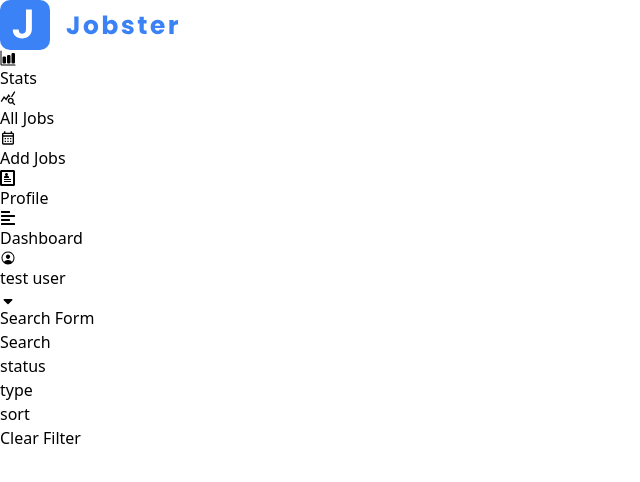
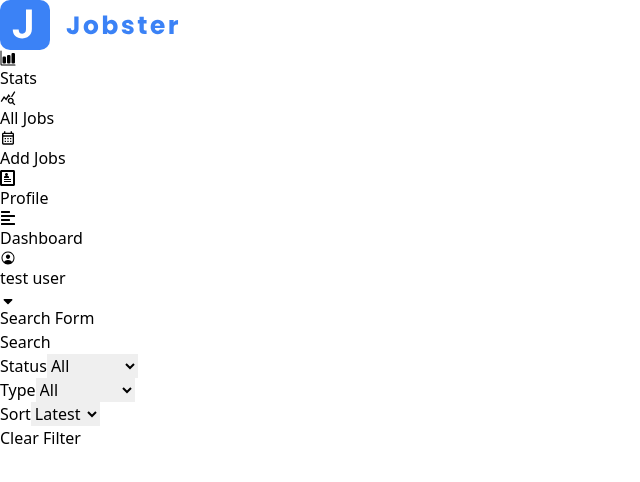
Before and after one commit to paulayuba/Jobster-development, a React (Vite) app: page /dashboard/alljobs in a window 1280 px wide. Shown: the top 482 px of the page, without its empty margins (0-640 px from the left). Built offline with nearby package versions, Linux system fonts and the light colour scheme.

Commit message:
handle input in the addjob alljob

```diff
--- a/src/Component/AddJobs.jsx
+++ b/src/Component/AddJobs.jsx
@@ -1,74 +1,106 @@
-import React from 'react'
-import { Outlet } from 'react-router-dom'
+import React, { useState } from "react";
+import { Outlet } from "react-router-dom";
+
+
 
 const AddJobs = () => {
+  const [AddJobs,setAddJobs] = useState("")
+  const [Position,setPosition] = useState("")
+  const [ Company,setCompany] = useState("")
+  const [JobLocation,setJobLocation] = useState("")
+  const [Status,setStatus] = useState("")
+  const [JobType,setJobType] = useState("")
   return (
-      <div className='px-10'>
+    <div className="px-10">
       <Outlet />
-      <div className='bg-white rounded shadow-md w-full h-60 py-1 px-8'>
+      <div className="bg-white rounded shadow-md w-full h-60 py-1 px-8">
         <div className="py-4 px-6 font-normal text-2xl">
           <p>Add Job</p>
         </div>
-        <form className="flex flex-cols-2 space-x-4 py-1 flex-wrap items-center py-">
+        <form className="flex flex-cols-2 space-x-4 py-1 flex-wrap items-center">
+          {/* Position */}
           <div className="mb-4">
             <label htmlFor="search1" className="block mb-2 text-gray-500">
               Position
             </label>
             <input
-              id="search"
+              id="search1"
               type="text"
               placeholder=""
               className="bg-gray-100 border rounded px-6 py-1"
             />
           </div>
 
+          {/* Company */}
           <div className="mb-4">
             <label htmlFor="search2" className="block mb-2 text-gray-700">
               Company
             </label>
             <input
-              id="search"
+              id="search2"
               type="text"
               placeholder=""
               className="bg-gray-100 border rounded px-6 py-1"
             />
           </div>
 
+          {/* Job Location */}
           <div className="mb-4">
             <label htmlFor="search3" className="block mb-2 text-gray-700">
               Job Location
             </label>
             <input
-              id="search"
+              id="search3"
               type="text"
               placeholder=""
               className="bg-gray-100 border rounded px-6 py-1"
             />
           </div>
 
+          {/* Status */}
+          <div className="mb-4">
+            <label htmlFor="status" className="block mb-2 text-gray-700">
+              Status
+            </label>
+            <select
+              id="status"
+              className="bg-gray-100 border rounded px-6 py-1 w-56"
+              value={status}
+              onChange={(e) => setStatus(e.target.value)}
+            >
+              <option value="pending">Pending</option>
+              <option value="interview">Interview</option>
+              <option value="declined">Declined</option>
+            </select>
+          </div>
+
+          {/* Job Type */}
           <div className="mb-4">
   <label htmlFor="search4" className="block mb-2 text-gray-700">
-              Status
+    Job Type
   </label>
+  <select
+    id="jobType"
+    value={jobType}
+    onChange={(e) => setJobType(e.target.value)}
+    className="bg-gray-100 border rounded px-6 py-1 mb-2"
+  >
+    <option value="full-time">Full-Time</option>
+    <option value="part-time">Part-Time</option>
+    <option value="remote">Remote</option>
+    <option value="internship">Internship</option>
+  </select>
   <input
-              id="search"
+    id="search4"
     type="text"
     placeholder=""
     className="bg-gray-100 border rounded px-6 py-1"
   />
 </div>
-          <div className="mb-4">
-            <label htmlFor="search4" className="block mb-2 text-gray-700">
-              Job Type
-            </label>
-            <input
-              id="search"
-              type="text"
-              placeholder=""
-              className="bg-gray-100 border rounded px-6 py-1"
-            />
-          </div>
-          <div className='flex space-x-4 '>
+
+
+          {/* Buttons */}
+          <div className="flex space-x-4">
             <button className="bg-gray-500 text-white w-24 h-8 mt-4 rounded flex items-center justify-center">
               Clear
             </button>
@@ -79,7 +111,7 @@ const AddJobs = () => {
         </form>
       </div>
     </div>
-  )
-}
+  );
+};
 
-export default AddJobs
+export default AddJobs;
--- a/src/Component/AllJobs.jsx
+++ b/src/Component/AllJobs.jsx
@@ -1,69 +1,100 @@
-import React from "react";
+import React, { useState } from "react";
 import { Outlet } from "react-router-dom";
 
 const AllJobs = () => {
+  const [search, setSearch] = useState("");
+  const [status, setStatus] = useState("");
+  const [type, setType] = useState("");
+  const [sort, setSort] = useState("");
+
+  const handleClear = () => {
+    setSearch("");
+    setStatus("");
+    setType("");
+    setSort("");
+  };
+
   return (
     <div className="px-10">
       <Outlet />
       <div className="bg-white rounded shadow-md w-full h-60 py-1 px-8">
-        <div className="py-4 px-6">
-          <p>Search Form</p>
+        <div className="py-4 px-2">
+          <p className="text-2xl font-normal">Search Form</p>
         </div>
-        <form className="flex flex-cols-2 space-x-4 py-1 flex-wrap items-center py-">
+        <form className="flex flex-cols-2 space-x-4 py-1 flex-wrap items-center">
+          {/* Search Field */}
           <div className="mb-4">
-            <label htmlFor="search1" className="block mb-2 text-gray-500">
-              Search
-            </label>
+            <label className="block mb-2 text-gray-500">Search</label>
             <input
               id="search"
+              value={search}
+              onChange={(e) => setSearch(e.target.value)}
               type="text"
               placeholder=""
               className="bg-gray-100 border rounded px-6 py-1"
             />
           </div>
 
+          {/* Status Dropdown */}
           <div className="mb-4">
-            <label htmlFor="search2" className="block mb-2 text-gray-700">
-              status
-            </label>
-            <input
-              id="search"
-              type="text"
-              placeholder=""
-              className="bg-gray-100 border rounded px-6 py-1"
-            />
+            <label className="block mb-2 text-gray-700">Status</label>
+            <select
+              id="status"
+              value={status}
+              onChange={(e) => setStatus(e.target.value)}
+              className="bg-gray-100 border rounded px-6 py-1 w-56"
+            >
+              <option value="All">All</option>
+              <option value="interview">Interview</option>
+              <option value="declined">Declined</option>
+              <option value="pending">Pending</option>
+            </select>
           </div>
 
+          {/* Type Dropdown */}
           <div className="mb-4">
-            <label htmlFor="search3" className="block mb-2 text-gray-700">
-              type
-            </label>
-            <input
-              id="search"
-              type="text"
-              placeholder=""
-              className="bg-gray-100 border rounded px-6 py-1"
-            />
+            <label className="block mb-2 text-gray-700">Type</label>
+            <select
+              id="type"
+              value={type}
+              onChange={(e) => setType(e.target.value)}
+              className="bg-gray-100 border rounded px-6 py-1 w-56"
+            >
+              <option value="All">All</option>
+              <option value="full-time">Full-Time</option>
+              <option value="part-time">Part-Time</option>
+              <option value="remote">Remote</option>
+              <option value="internship">Internship</option>
+            </select>
           </div>
 
+          {/* Sort Dropdown */}
           <div className="mb-4">
-            <label htmlFor="search4" className="block mb-2 text-gray-700">
-              sort
-            </label>
-            <input
-              id="search"
-              type="text"
-              placeholder=""
-              className="bg-gray-100 border rounded px-6 py-1"
-            />
+            <label className="block mb-2 text-gray-700">Sort</label>
+            <select
+              id="sort"
+              value={sort}
+              onChange={(e) => setSort(e.target.value)}
+              className="bg-gray-100 border rounded px-6 py-1 w-56"
+            >
+              <option value="latest">Latest</option>
+              <option value="oldest">Oldest</option>
+              <option value="a-z">A-Z</option>
+              <option value="z-a">Z-A</option>
+            </select>
           </div>
-          <button className="bg-red-200 w-48 h-8 mt-4 rounded flex items-center justify-center">
+
+          {/* Clear Button */}
+          <button
+            type="button"
+            onClick={handleClear}
+            className="bg-red-200 w-48 h-8 mt-4 rounded flex items-center justify-center font-normal hover:bg-red-500"
+          >
             Clear Filter
           </button>
         </form>
       </div>
     </div>
-
   );
 };
 
--- a/src/Component/Navbar.jsx
+++ b/src/Component/Navbar.jsx
@@ -22,7 +22,7 @@ const Navbar = () => {
       </div>
       <div className=" px-6 py-6 relative space-y-3">
         <button onClick={handleClick} className="bg-blue-400 flex h-8 w-28 text-white rounded-md justify-center py-1 items-center gap-2">
-          <IoPersonCircleOutline />
+          <IoPersonCircleOutline  className=''/>
           test user
           <FaSortDown/>
         </button>
```
Lines whose indentation alone changed are shown as unchanged.
